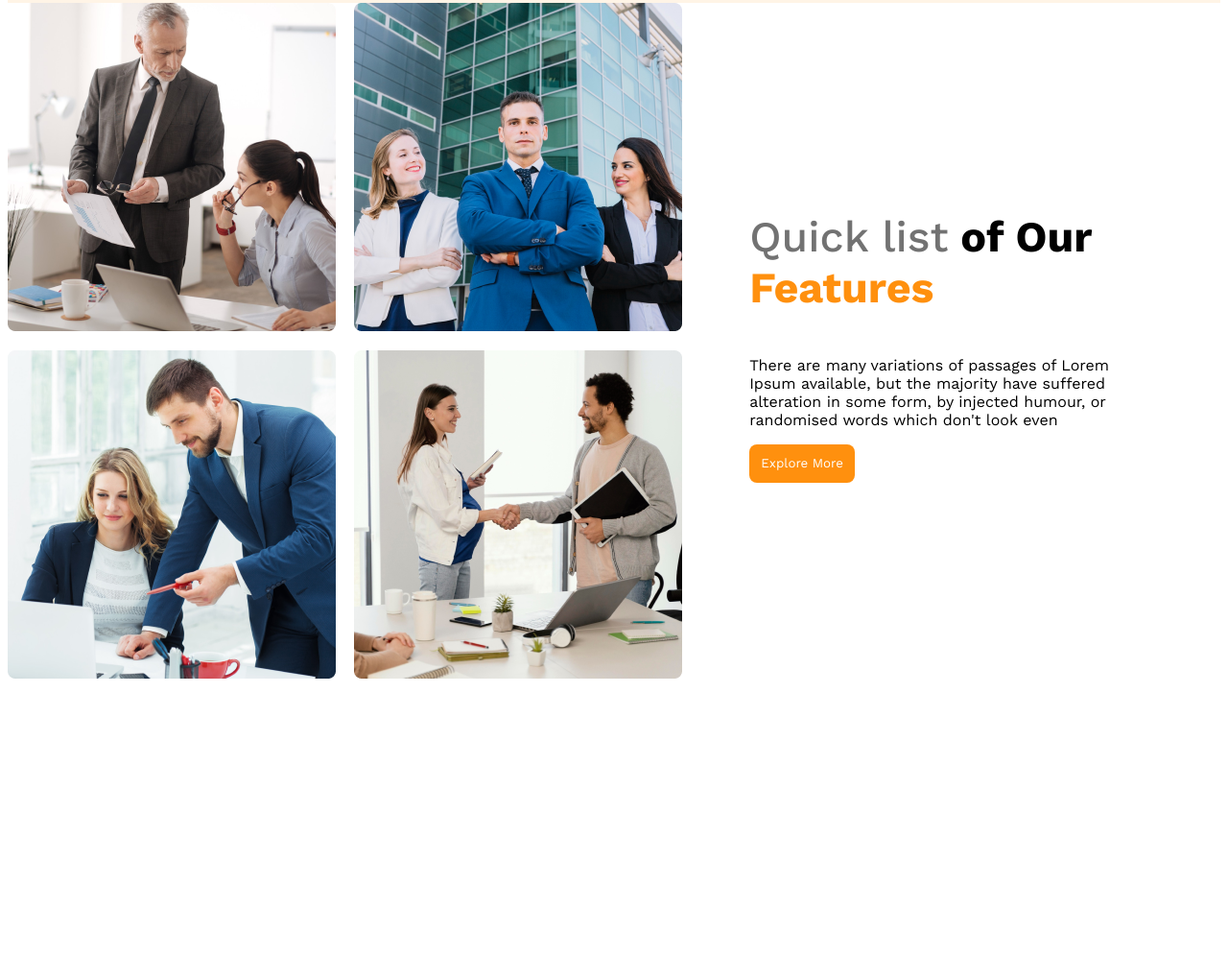
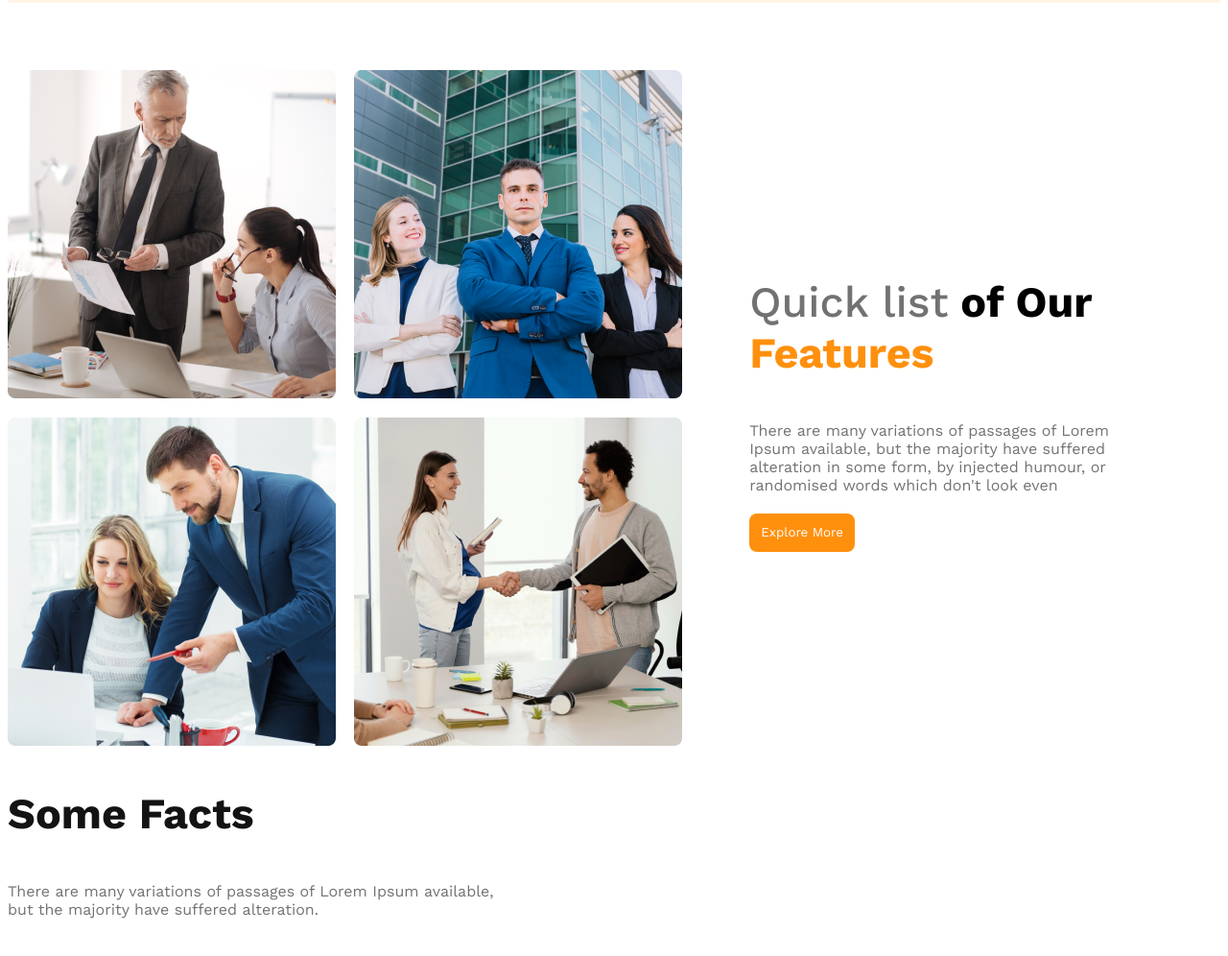
Before and after one commit to alam0200/architecture-web-file, a plain HTML site: page index.html in a window 1280 px wide. Shown: the part 886-1882 px from the top of the page at 96% size. Before the commit the page ends 1601 px from the top, so only its background shows below. Drawn offline with nearby package versions, Linux system fonts and the light colour scheme.

Commit message:
started share css

```diff
--- a/index.html
+++ b/index.html
@@ -29,7 +29,7 @@
     </header>
 
     <main>
-<!-- feature section -->
+<!-- teams section section -->
 
       <section class="tems-container">
         <div class="teams-img-container">
@@ -47,6 +47,15 @@
 
         </div>
       </section>
+      <section class="feature">
+
+      </section>
+      <!-- facts section -->
+      <section class="facts">
+        <h3 class="facts-heading">Some Facts</h3>
+        <p class="facts-text">There are many variations of passages of Lorem Ipsum available, <br>but the majority have suffered alteration.</p>
+      </section>
+
     </main>
 
     <footer>
--- a/style/style.css
+++ b/style/style.css
@@ -73,7 +73,7 @@ cursor: pointer;
 
 main{
     max-width: 1440px;
-    margin:0 auto;
+    margin:70px auto;
 }
 .tems-container{
     display: flex;
@@ -99,6 +99,21 @@ main{
     color: #FF900E;
     font-weight: 700;
 }
+.team-descriptiopn{
+    color: #727272;
+    font-size: 1rem;
+    font-weight: 400;
+    margin-bottom: 20px;
+}
+.facts-text{
+    color: #727272;
+    font-weight: 400;
+}
+.facts-heading{
+    color: #131313;
+    font-size: 2.8rem;
+    font-weight: 700;
+}
 
 /* responsive */
 
@@ -109,6 +124,15 @@ main{
     nav{
         flex-direction: column;
     }
+    .tems-container{
+        flex-direction: column;
+    }
+    .teams-img-container{
+        grid-template-columns: 1fr;
+    }
+    .team-content{
+        padding-left: 20px;
+        padding-right: 20px;}
 
     }
 
@@ -117,5 +141,8 @@ main{
     nav{
         flex-direction: column;
     }
+    .teams-img-containe{
+        flex-direction: column;
+    }
 
 }
```
